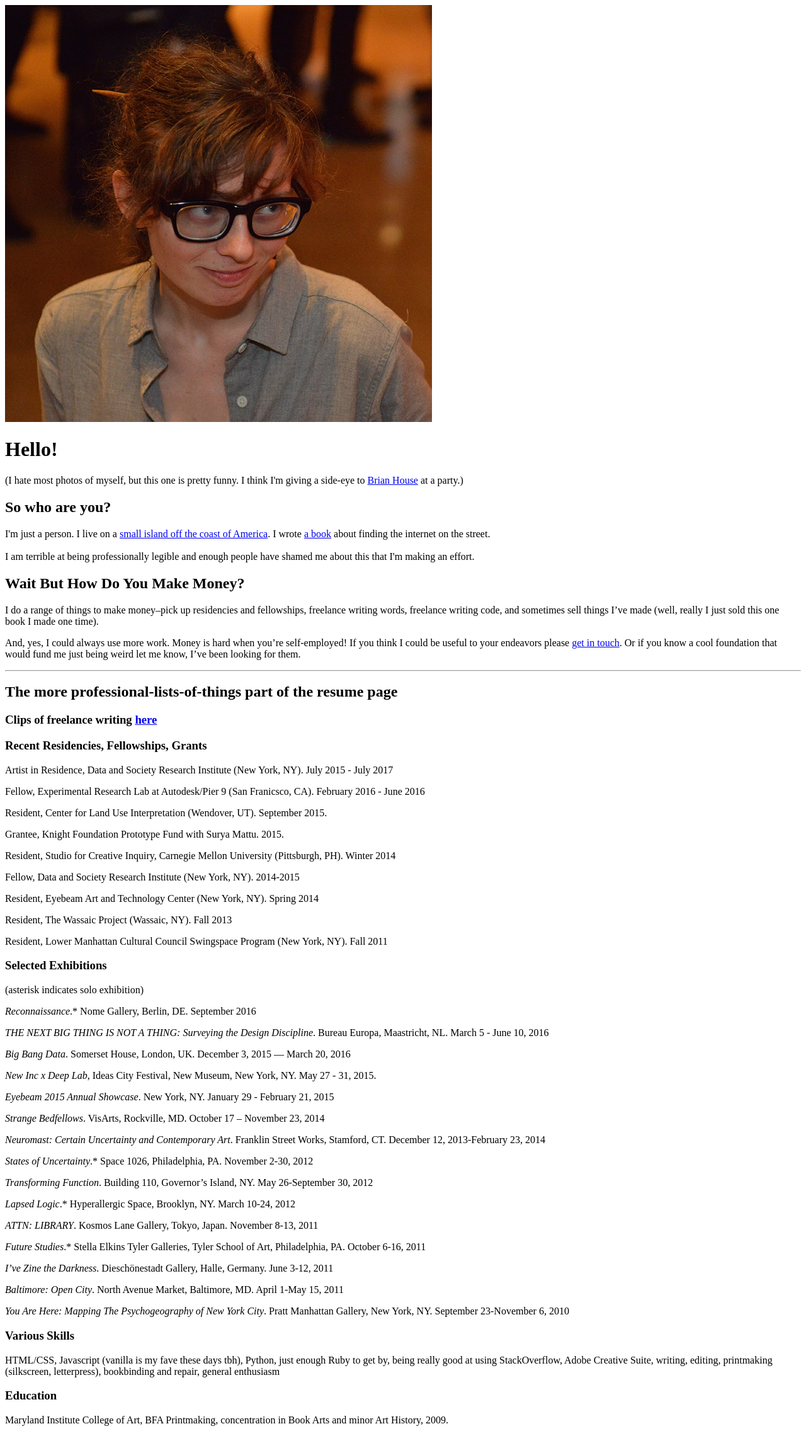
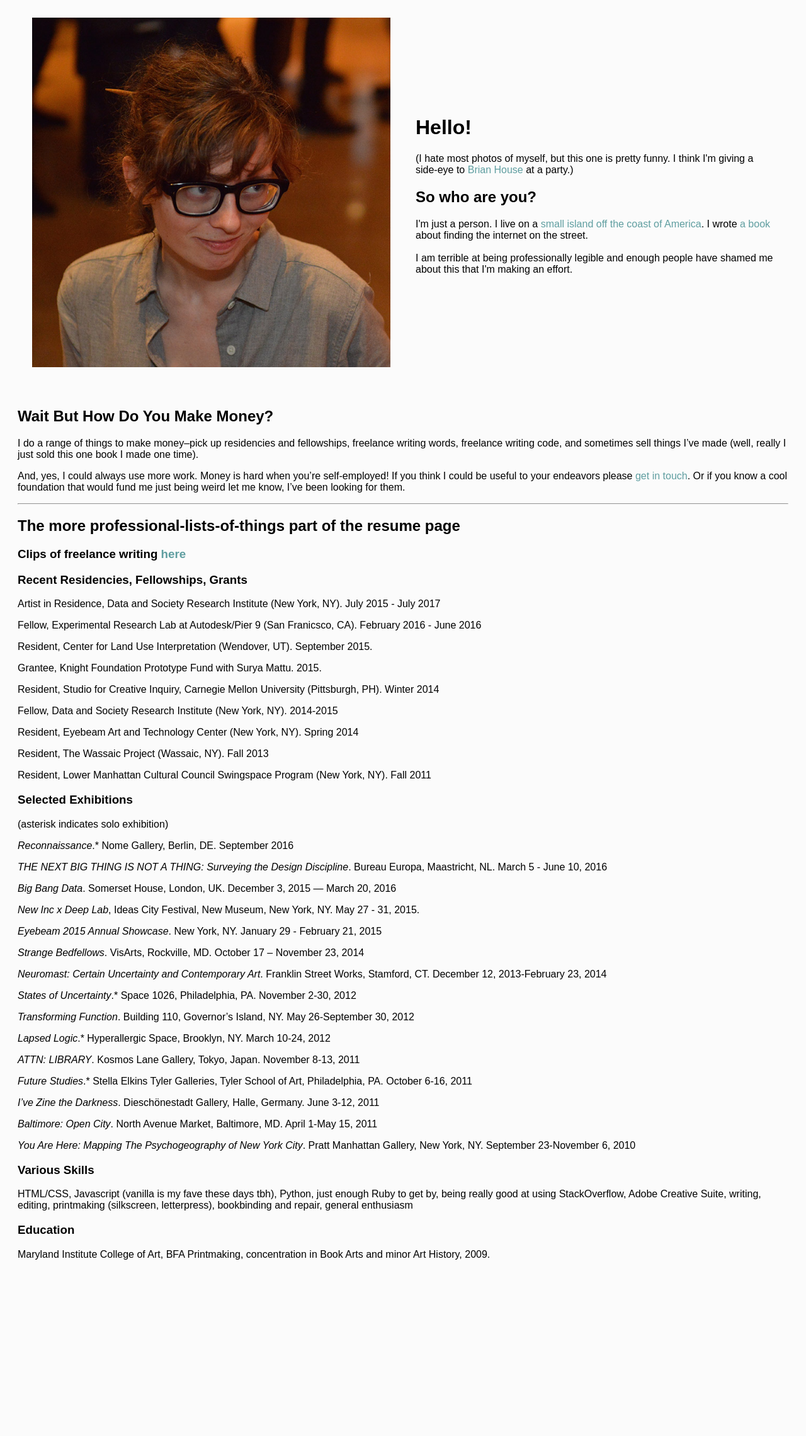
Before and after one commit to lifewinning/lifewinning, a Jekyll site: the page built from resume.md, in a window 1280 px wide. Shown: the whole page at 63% size. Built offline with Jekyll 4.4.1, drawn with Linux system fonts in a browser that asks for light colours; after the commit the page ends 2045 px from its top, so only the background shows below that.

Commit message:
no but really

```diff
--- a/_layouts/resume.html
+++ b/_layouts/resume.html
@@ -10,7 +10,7 @@
   <!-- typekittens -->
   <script src="https://use.typekit.net/zcq6vyd.js"></script>
     <script>try{Typekit.load({ async: true });}catch(e){}</script>
-  <link rel="stylesheet" href="{{ "./css/main.css" | prepend: site.baseurl }}">
+  <link rel="stylesheet" href="{{ "../css/main.css" | prepend: site.baseurl }}">
   <link rel="canonical" href="{{ page.url | replace:'index.html','' | prepend: site.baseurl | prepend: site.url }}">
   <link rel="alternate" type="application/rss+xml" title="{{ site.title }}" href="{{ "/feed.xml" | prepend: site.baseurl | prepend: site.url }}" />
 </head>
```
